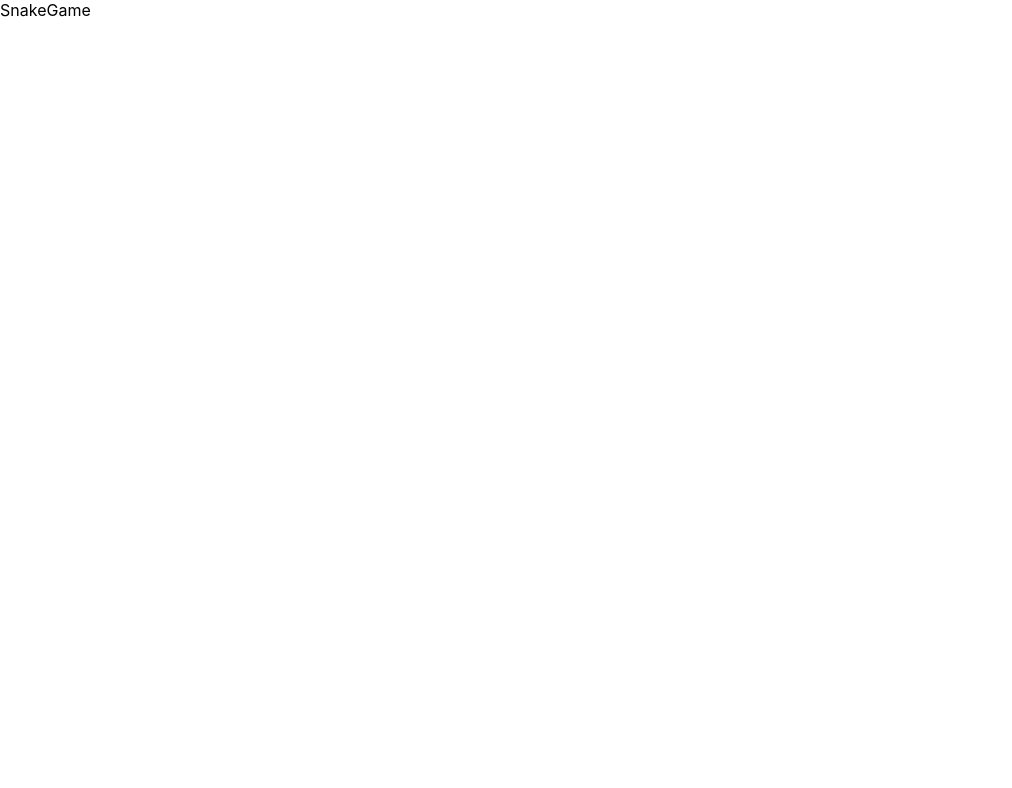
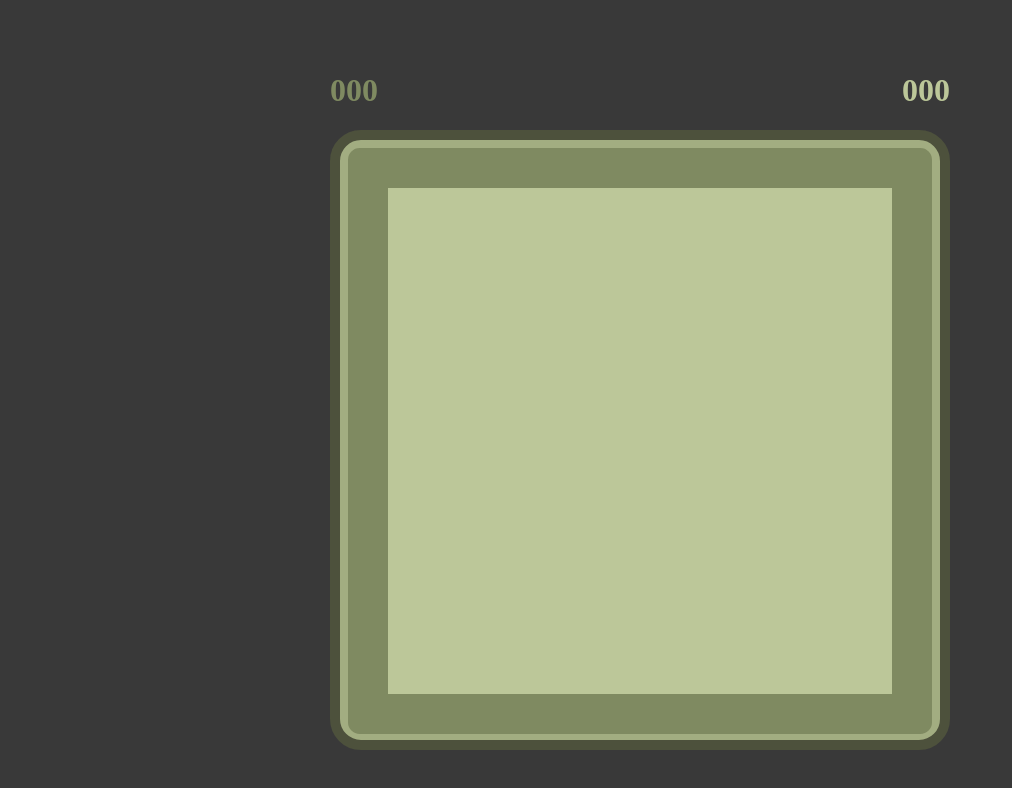
Before and after one commit to Rush741/snake-game, a React (Create React App) app: page / in a window 1280 px wide. Shown: the top 788 px of the page, without its empty margins (0-1012 px from the left). Built offline with nearby package versions, Linux system fonts and the light colour scheme.

Commit message:
board ui completed

```diff
--- a/public/index.html
+++ b/public/index.html
@@ -24,7 +24,10 @@
       work correctly both with client-side routing and a non-root public URL.
       Learn how to configure a non-root public URL by running `npm run build`.
     -->
-    <title>React App</title>
+      <link rel="preconnect" href="https://fonts.googleapis.com">
+      <link rel="preconnect" href="https://fonts.gstatic.com" crossorigin>
+      <link href="https://fonts.googleapis.com/css2?family=Libre+Baskerville&family=VT323&display=swap" rel="stylesheet">
+    <title>Snake Game</title>
   </head>
   <body>
     <noscript>You need to enable JavaScript to run this app.</noscript>
--- a/src/Components/SnakeGame/SnakeGame.css
+++ b/src/Components/SnakeGame/SnakeGame.css
@@ -0,0 +1,41 @@
+.container {
+    height: 100vh;
+    display: flex;
+    align-items: center;
+    justify-content: center;
+    flex-direction: column;
+}
+
+.score {
+    display: flex;
+    justify-content: space-between;
+    font-family: "VT323 Static", serif;
+    font-optical-sizing: auto;
+    font-weight: 400;
+    font-style: Regular 400;
+}
+
+.currentScore {
+    color: #7F8A61;
+}
+
+.highScore {
+    color: #BCC799;
+}
+
+.board {
+    background: #A2AD81;
+    height: 600px;
+    width: 600px;
+    border: solid #4D513C 10px;
+    border-radius: 5%;
+}
+
+.playground {
+    background: #BCC799;
+    border: solid  #7F8A61 40px;
+    border-radius: 2%;
+    margin: 8px;
+
+    height: 506px;
+}
--- a/src/Components/SnakeGame/SnakeGame.jsx
+++ b/src/Components/SnakeGame/SnakeGame.jsx
@@ -1,8 +1,21 @@
 import React from 'react';
+import "./SnakeGame.css";
 
 const SnakeGame = () => {
   return (
-    <div>SnakeGame</div>
+    <div className="container">
+        <div className="boardContainer">
+            <div className="score">
+                <h1 className="currentScore">000</h1>
+                <h1 className="highScore">000</h1>
+            </div>
+            <div className="board">
+                <div className="playground">
+
+                </div>
+            </div>
+        </div>
+    </div>
   )
 }
 
--- a/src/index.css
+++ b/src/index.css
@@ -3,6 +3,7 @@ body {
   font-family: -apple-system, BlinkMacSystemFont, 'Segoe UI', 'Roboto', 'Oxygen',
     'Ubuntu', 'Cantarell', 'Fira Sans', 'Droid Sans', 'Helvetica Neue',
     sans-serif;
+  background: #393939;
   -webkit-font-smoothing: antialiased;
   -moz-osx-font-smoothing: grayscale;
 }
```
Also changed, not shown: src/Assets/snake-game-ai-gen.png (added).
